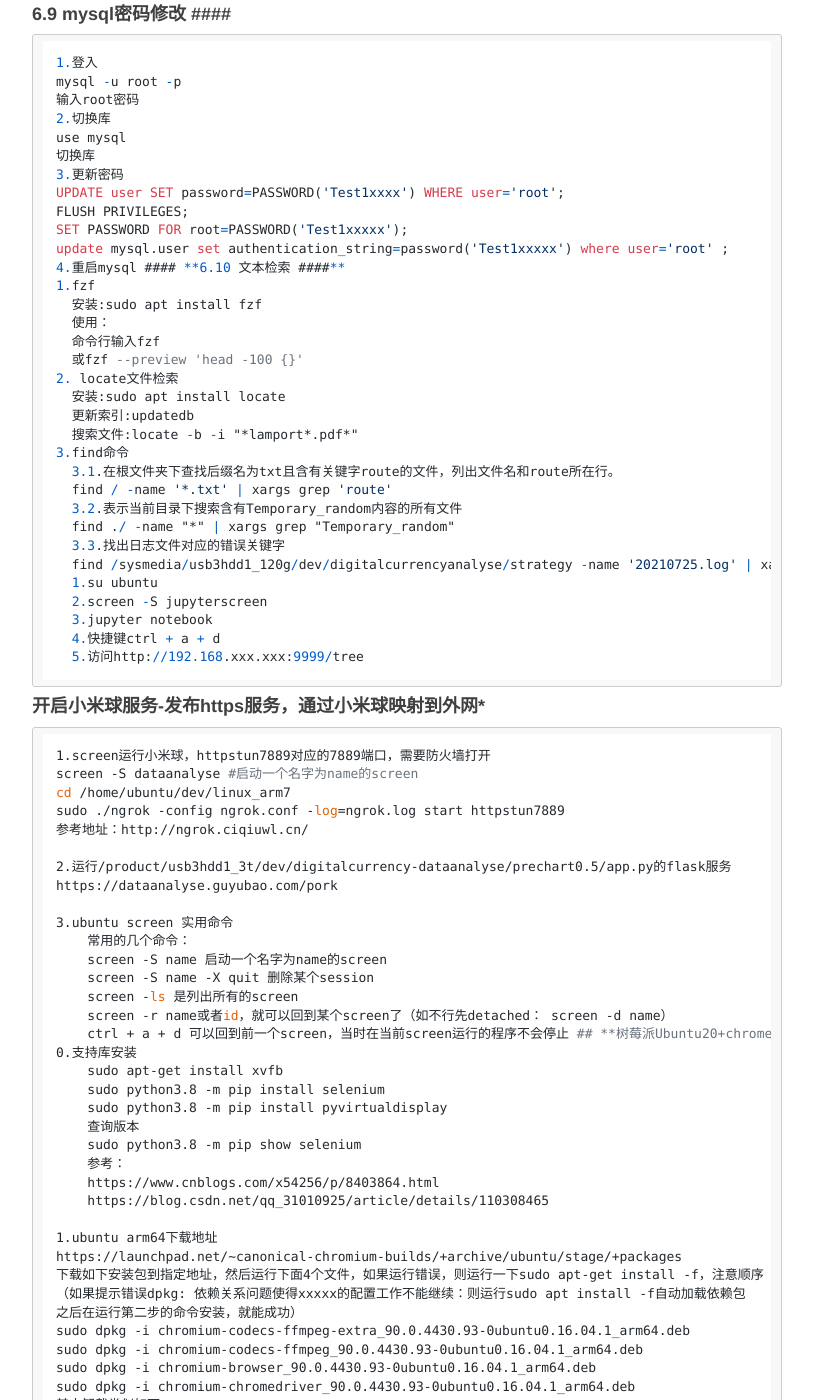
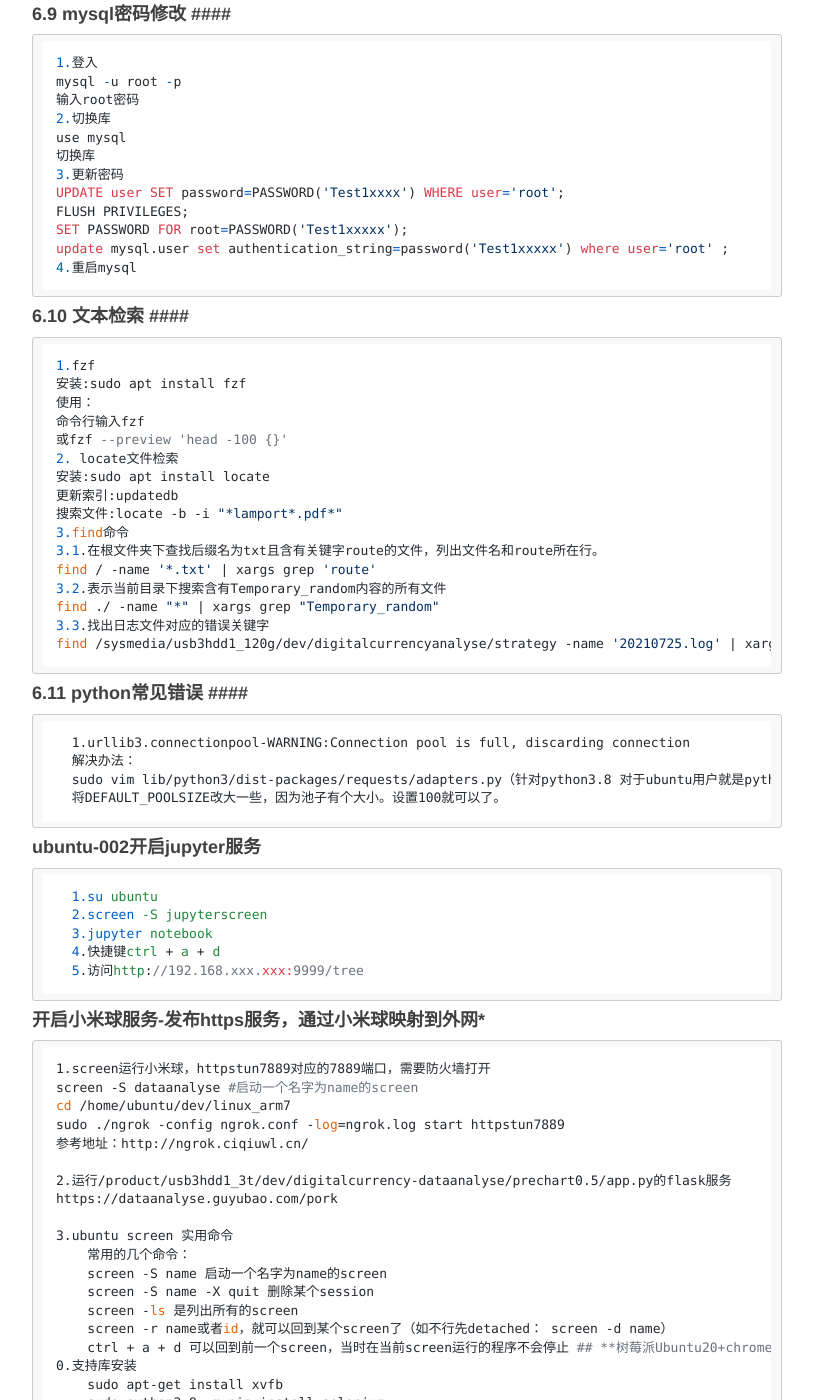
Before and after one commit to figerdeng/siweiwo, a Jekyll site: the page built from _posts/2021-07-06--raspi-ubuntu-dataanalyse.md, in a window 1280 px wide and 1400 px high, scrolled down 7122 px. Shown: the whole window, without its empty margins (233-1046 px from the left). Built offline with Jekyll 4.4.1, drawn with Linux system fonts in a browser that asks for light colours; nearby versions of some CDN libraries; comment, search, counter and statistics services are not loaded.

Commit message:
增加python常见错误

```diff
--- a/_posts/2021-07-06--raspi-ubuntu-dataanalyse.md
+++ b/_posts/2021-07-06--raspi-ubuntu-dataanalyse.md
@@ -354,23 +354,31 @@ description: 树莓派打造量化平台
     SET PASSWORD FOR root=PASSWORD('Test1xxxxx');
     update mysql.user set authentication_string=password('Test1xxxxx') where user='root' ;
     4.重启mysql
+
 #### **6.10 文本检索 ####**
     1.fzf
-      安装:sudo apt install fzf
-      使用：
-      命令行输入fzf
-      或fzf --preview 'head -100 {}'
+    安装:sudo apt install fzf
+    使用：
+    命令行输入fzf
+    或fzf --preview 'head -100 {}'
     2. locate文件检索
-      安装:sudo apt install locate
-      更新索引:updatedb
-      搜索文件:locate -b -i "*lamport*.pdf*"
+    安装:sudo apt install locate
+    更新索引:updatedb
+    搜索文件:locate -b -i "*lamport*.pdf*"
     3.find命令
-      3.1.在根文件夹下查找后缀名为txt且含有关键字route的文件，列出文件名和route所在行。
-      find / -name '*.txt' | xargs grep 'route'
-      3.2.表示当前目录下搜索含有Temporary_random内容的所有文件
-      find ./ -name "*" | xargs grep "Temporary_random"
-      3.3.找出日志文件对应的错误关键字
-      find /sysmedia/usb3hdd1_120g/dev/digitalcurrencyanalyse/strategy -name '20210725.log' | xargs grep 'CRITICAL'
+    3.1.在根文件夹下查找后缀名为txt且含有关键字route的文件，列出文件名和route所在行。
+    find / -name '*.txt' | xargs grep 'route'
+    3.2.表示当前目录下搜索含有Temporary_random内容的所有文件
+    find ./ -name "*" | xargs grep "Temporary_random"
+    3.3.找出日志文件对应的错误关键字
+    find /sysmedia/usb3hdd1_120g/dev/digitalcurrencyanalyse/strategy -name '20210725.log' | xargs grep 'CRITICAL'
+
+#### **6.11 python常见错误 ####**
+      1.urllib3.connectionpool-WARNING:Connection pool is full, discarding connection
+      解决办法：
+      sudo vim lib/python3/dist-packages/requests/adapters.py（针对python3.8 对于ubuntu用户就是python）
+      将DEFAULT_POOLSIZE改大一些，因为池子有个大小。设置100就可以了。
+
 #### **ubuntu-002开启jupyter服务**
       1.su ubuntu
       2.screen -S jupyterscreen
```
